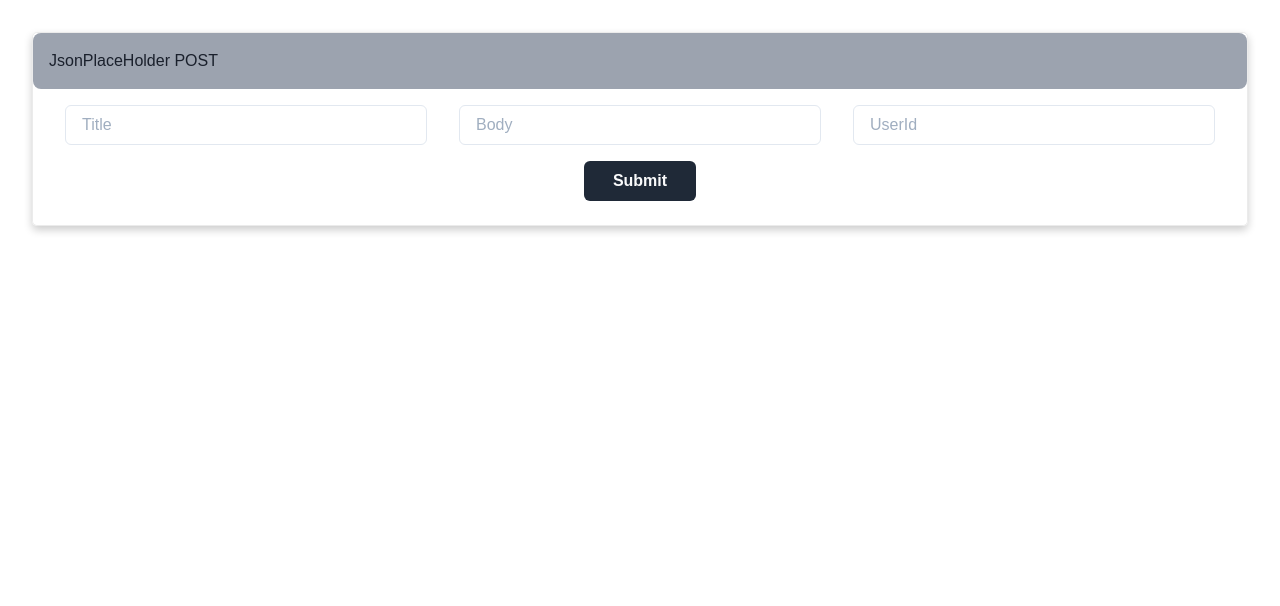
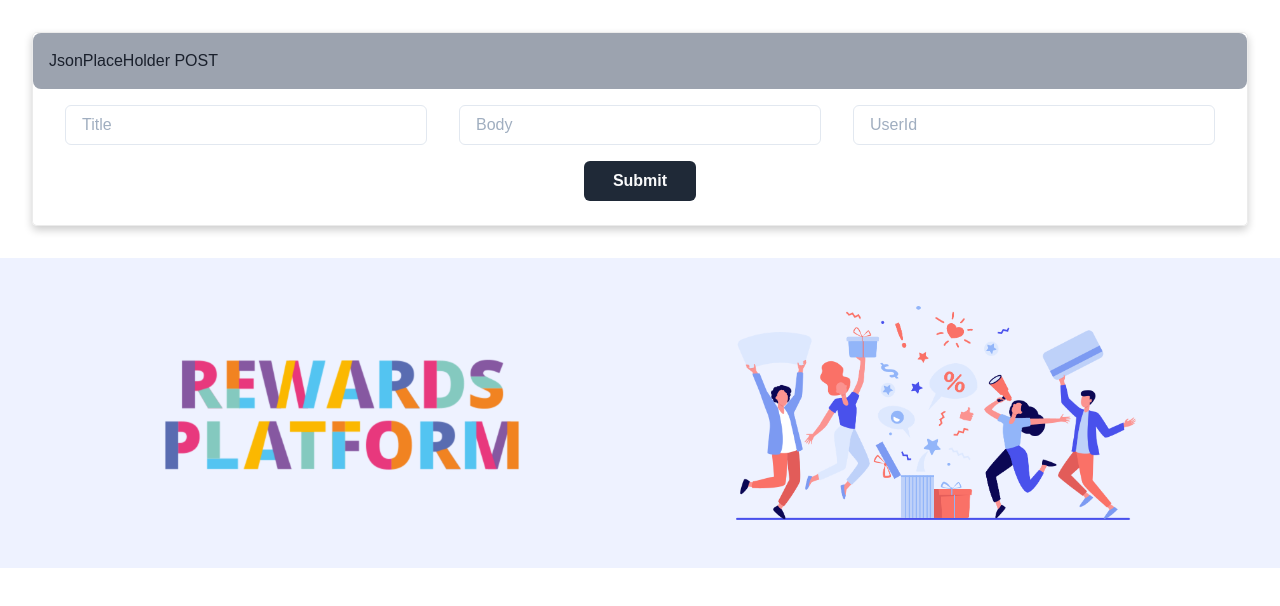
Before and after one commit to rohan9896/zopper, a React (Create React App) app: page / in a window 1280 px wide. Shown: the top 606 px of the page. Built offline with nearby package versions, Linux system fonts and the light colour scheme.

Commit message:
feat: added RewardsBanner component

```diff
--- a/src/App.js
+++ b/src/App.js
@@ -4,6 +4,7 @@ import FormComponent from "./components/FormComponent/FormComponent";
 import "./styles.css";
 import underlineimg1 from "./assets/underlineimg1.png";
 import underlineimg2 from "./assets/underlineimg2.png";
+import RewardsBanner from "./components/RewardsBanner/RewardsBanner";
 
 export default function App() {
   return (
@@ -11,6 +12,7 @@ export default function App() {
       {/* <HeadingComponent text="Basic ZRP Plan" img={underlineimg2} /> */}
       <ZopperPlanCard />
       <FormComponent />
+      <RewardsBanner />
     </div>
   );
 }
--- /dev/null
+++ b/src/components/RewardsBanner/RewardsBanner.css
@@ -0,0 +1,26 @@
+.RewardsBanner {
+    background-color: #EEF2FF;
+    display: grid;
+    grid-template-rows: repeat(2, 1fr);
+    padding: 3rem;
+}
+
+.RewardsBanner_ImageContainer {
+    display: flex;
+    justify-content: center;
+    align-items: center;
+}
+
+.RewardsBanner_ImageContainer > img {
+    width: 20rem;
+}
+
+@media screen and (min-width: 768px) {
+    .RewardsBanner {
+        grid-template-columns: repeat(2, 1fr);
+        grid-template-rows: 1fr;
+    }
+    .RewardsBanner_ImageContainer > img {
+        width: 25rem;
+    }
+}
--- /dev/null
+++ b/src/components/RewardsBanner/RewardsBanner.js
@@ -0,0 +1,20 @@
+import React from 'react'
+import "./RewardsBanner.css"
+import { Box } from "@chakra-ui/react"
+import TextImage from "../../assets/REWARDS_PLATFORM.png"
+import HeroImage from "../../assets/HeroImage.png"
+
+function RewardsBanner() {
+    return (
+        <div className="RewardsBanner">
+            <div className="RewardsBanner_ImageContainer">
+                <img alt="landingPage_heading" src={TextImage}  />
+            </div>
+            <div className="RewardsBanner_ImageContainer">
+                <img alt="landingPage_hero" src={HeroImage}  />
+            </div>
+        </div>
+    )
+}
+
+export default RewardsBanner
```
Also changed, not shown: src/assets/HeroImage.png (added), src/assets/REWARDS_PLATFORM.png (added).
